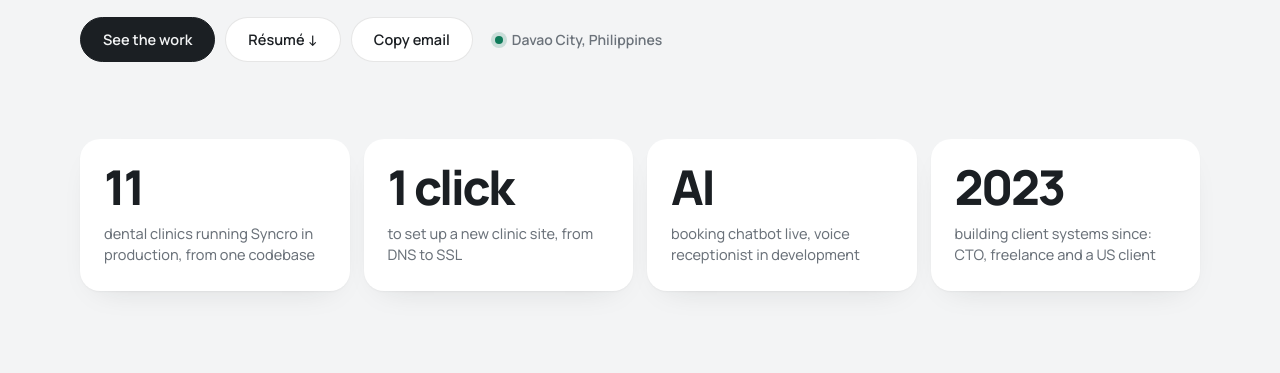
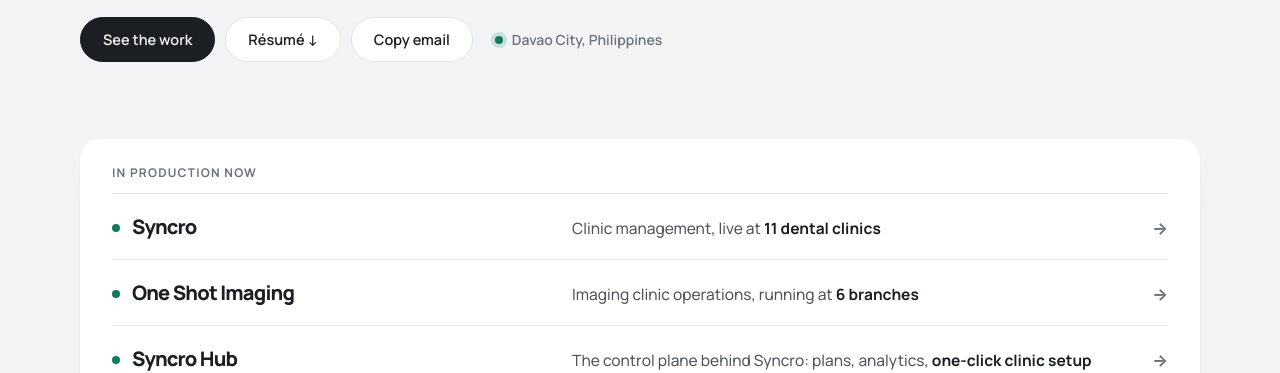
Before and after one commit to Kahariel/Kahariel.github.io, a plain HTML site: page index.html in a window 1280 px wide. Shown: the part 429-802 px from the top of the page. Drawn offline with Linux system fonts and the light colour scheme.

Commit message:
Hero: replace stat cards with an 'In production now' list; mark SMB Solutions CRM as in production

```diff
--- a/css/style.css
+++ b/css/style.css
@@ -119,10 +119,17 @@ h1, h2, h3 { font-weight: 800; color: var(--ink); letter-spacing: -.04em; }
 #hero .where { display: inline-flex; align-items: center; gap: 9px; font-size: 14px; font-weight: 600; color: var(--muted); margin-left: 12px; }
 #hero .where::before { content: ''; width: 8px; height: 8px; border-radius: 50%; background: var(--accent); box-shadow: 0 0 0 4px color-mix(in srgb, var(--accent) 18%, transparent); }
 
-.proof { display: grid; grid-template-columns: repeat(4, 1fr); gap: 14px; margin-top: clamp(44px, 6vw, 80px); }
-.proof > div { background: var(--surface); border-radius: var(--r); padding: 24px 24px 26px; box-shadow: var(--shadow); }
-.proof dt { font-size: clamp(34px, 3.8vw, 48px); font-weight: 800; letter-spacing: -.05em; line-height: 1; color: var(--ink); white-space: nowrap; }
-.proof dd { margin-top: 12px; font-size: 14.5px; line-height: 1.45; color: var(--muted); }
+/* the list under the intro: one row per shipped system, each linking to its project card */
+.shipped { margin-top: clamp(44px, 6vw, 80px); background: var(--surface); border-radius: var(--r); box-shadow: var(--shadow); padding: 8px clamp(20px, 2.6vw, 32px); }
+.shipped .eyebrow { padding: 16px 0 10px; }
+.shipped a { display: grid; grid-template-columns: minmax(0, 1.1fr) minmax(0, 1.4fr) auto; gap: 20px; align-items: baseline; padding: 16px 0; border-top: 1px solid var(--line); text-decoration: none; }
+.shipped b { font-size: 20px; font-weight: 800; letter-spacing: -.04em; color: var(--ink); transition: color .15s; }
+.shipped b::before { content: ''; display: inline-block; width: 8px; height: 8px; border-radius: 50%; background: var(--accent); margin-right: 12px; vertical-align: 2px; }
+.shipped span { font-size: 15.5px; }
+.shipped strong { color: var(--ink); font-weight: 700; }
+.shipped i { font-style: normal; font-weight: 700; color: var(--muted); transition: transform .15s, color .15s; }
+.shipped a:hover b, .shipped a:hover i { color: var(--accent); }
+.shipped a:hover i { transform: translateX(4px); }
 
 /* ───────── sections ───────── */
 .band { padding: clamp(48px, 7vw, 96px) 0; }
@@ -273,7 +280,8 @@ img.ico { border-radius: 3px; }
   .proj.featured.noshot .detail > :first-child, #work-grid .proj.noshot:last-child:nth-child(odd) .detail > :first-child { margin-top: 22px; }
   .job { grid-template-columns: minmax(0, 1fr); gap: 12px; }
   .job .when { display: flex; flex-wrap: wrap; align-items: baseline; gap: 4px 14px; padding-top: 0; }
-  .proof { grid-template-columns: repeat(2, 1fr); }
+  .shipped a { grid-template-columns: minmax(0, 1fr) auto; gap: 4px 16px; }
+  .shipped span { grid-column: 1; grid-row: 2; }
 }
 @media (max-width: 760px) {
   body { font-size: 16px; }
@@ -284,8 +292,6 @@ img.ico { border-radius: 3px; }
   .photo { max-width: 240px; }
   .rows > div { grid-template-columns: minmax(0, 1fr); gap: 2px; }
   #hero .where { margin-left: 0; flex-basis: 100%; margin-top: 8px; }
-  .proof { gap: 10px; }
-  .proof > div { padding: 18px 18px 20px; }
   .fine a { margin-left: 0; }
 }
 @media (max-width: 420px) {
--- a/js/content.js
+++ b/js/content.js
@@ -18,13 +18,17 @@ window.CONTENT = {
   lead: 'I design systems and automate the work around them.',
   bio: 'I architect multi-tenant platforms, connect them through APIs, webhooks and workflow automation, and bring AI into both the products and the way I build them — across healthcare, CRM and business operations.',
 
-  // the strip of headline numbers under the intro: [big value, what it means]
-  proof: [
-    ['11', 'dental clinics running Syncro in production, from one codebase'],
-    ['1 click', 'to set up a new clinic site, from DNS to SSL'],
-    ['AI', 'booking chatbot live, voice receptionist in development'],
-    ['2023', 'building client systems since: CTO, freelance and a US client'],
-  ],
+  // the list under the intro: each row links to a project card (`to` is the project's id).
+  // Put *asterisks* around the part of the line to show in bold.
+  shipped: {
+    title: 'In production now',
+    items: [
+      { name: 'Syncro', text: 'Clinic management, live at *11 dental clinics*', to: 'syncro' },
+      { name: 'One Shot Imaging', text: 'Imaging clinic operations, running at *6 branches*', to: 'one-shot-imaging' },
+      { name: 'Syncro Hub', text: 'The control plane behind Syncro: plans, analytics, *one-click clinic setup*', to: 'syncro-hub' },
+      { name: 'SMB Solutions CRM', text: 'CRM for a US client, wired to *Zapier, PandaDoc and Notion*', to: 'smb-solutions-crm' },
+    ],
+  },
 
   links: {
     github: 'https://github.com/Kahariel',
@@ -168,7 +172,7 @@ window.CONTENT = {
       kicker: 'Business · Automation · AI-built',
       year: '2026',
       role: 'Full-stack developer',
-      status: null,
+      status: 'In production',
       summary: 'SMB Solutions CRM — B2B and B2C customer, sales and operations workflows, built with Lovable and connected to Zapier, PandaDoc and Notion.',
       highlights: [
         'Built AI-first with Lovable, with the generated interface wired to backend services, APIs and external platforms',
--- a/js/site.js
+++ b/js/site.js
@@ -27,7 +27,10 @@
       <button class="btn" type="button" data-copy-email>Copy email</button>
       <span class="where">${e(C.location)}</span>
     </div>
-    <dl class="proof">${C.proof.map(([k, v]) => `<div><dt>${e(k)}</dt><dd>${e(v)}</dd></div>`).join('')}</dl>`;
+    <div class="shipped">
+      <div class="eyebrow">${e(C.shipped.title)}</div>
+      ${C.shipped.items.map(x => `<a href="#work/${e(x.to)}" data-shipped="${e(x.to)}"><b>${e(x.name)}</b><span>${e(x.text).replace(/\*(.+?)\*/g, '<strong>$1</strong>')}</span><i aria-hidden="true">→</i></a>`).join('')}
+    </div>`;
 
   // ── work ──
   // "Syncro — clinic management…" → product name in bold, the rest as normal text
@@ -139,7 +142,7 @@
 
   // ── clicks: copy email / copy link / zoom / tracked links ──
   document.addEventListener('click', async ev => {
-    const t = ev.target.closest('[data-copy-email], [data-copy-link], [data-zoom], [data-resume], .proj .links a');
+    const t = ev.target.closest('[data-copy-email], [data-copy-link], [data-zoom], [data-resume], [data-shipped], .proj .links a');
     if (!t) return;
     if (t.hasAttribute('data-copy-email')) {
       U.track('copy-email');
@@ -153,6 +156,8 @@
       boxImg.alt = t.querySelector('img').alt;
       box.showModal();
       U.track('zoom/' + t.dataset.id, { once: true });
+    } else if (t.dataset.shipped) {
+      U.track('hero-link/' + t.dataset.shipped);
     } else if (t.hasAttribute('data-resume')) {
       U.track('resume-download');
     } else {
```
Also changed, not shown: 1 other file.
